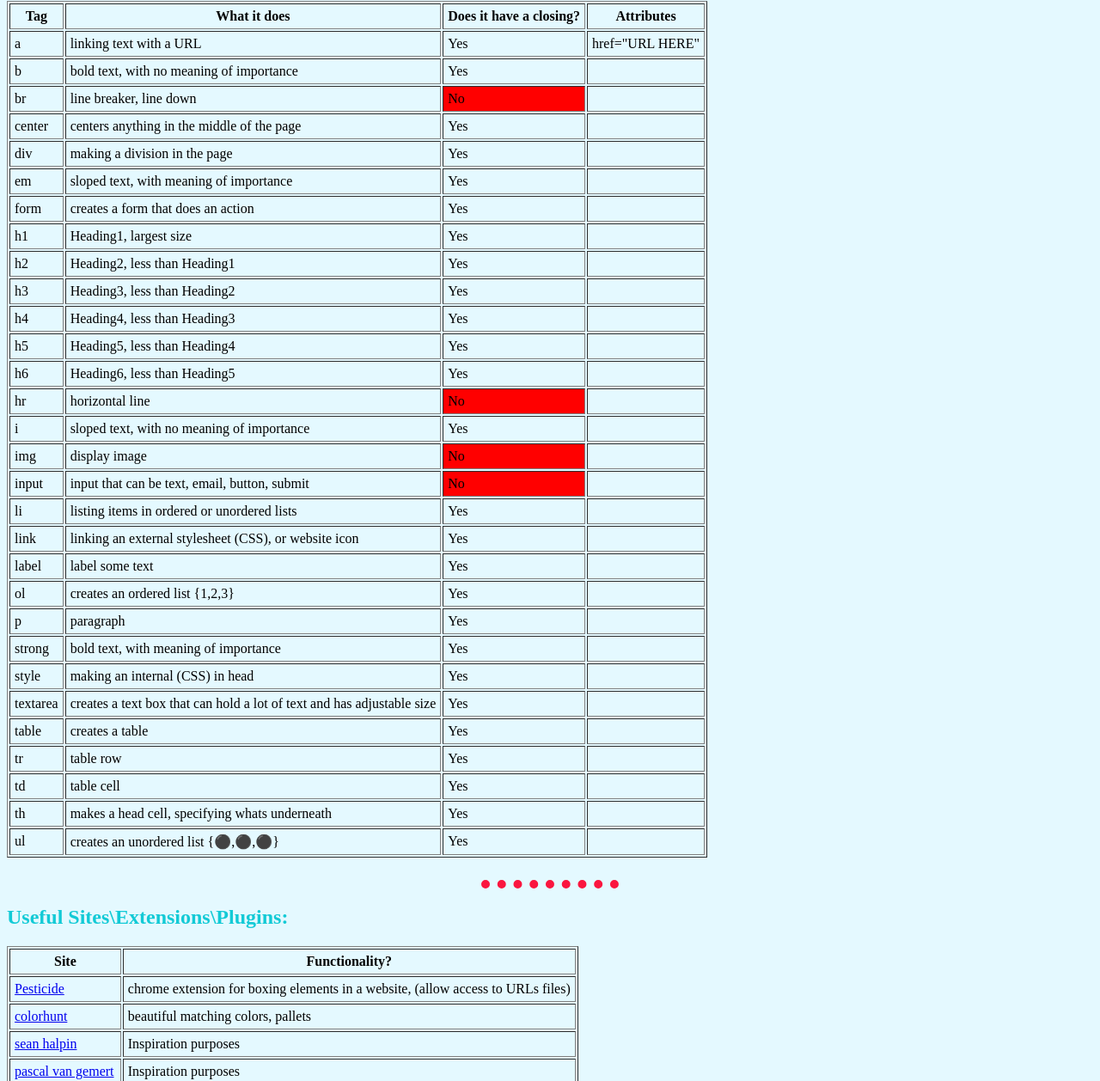
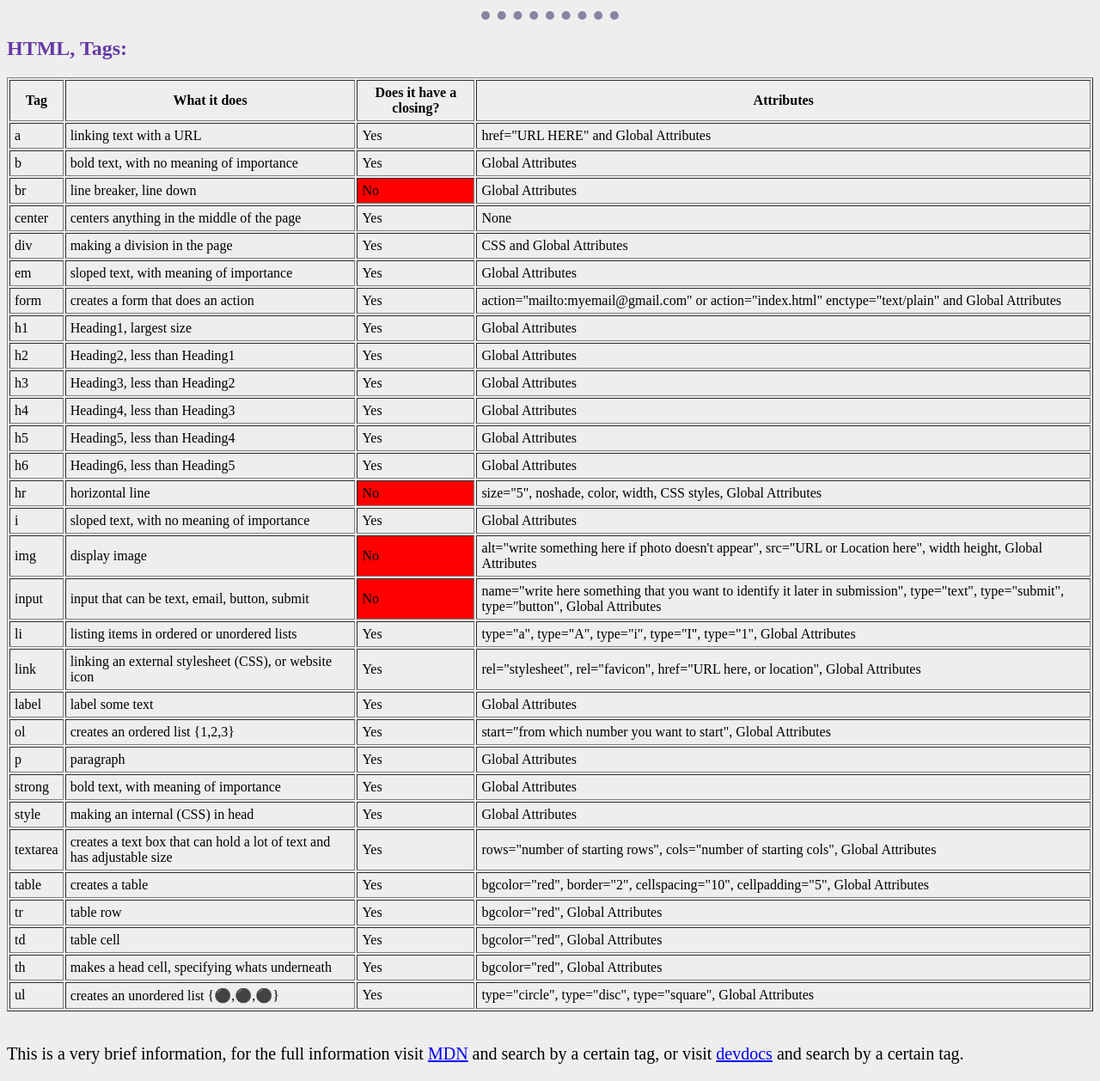
Before and after one commit to imBaraa/what-i-learned, a plain HTML site: page index.html in a window 1280 px wide. Shown: the part 1014-2272 px from the top of the page at 86% size. Drawn offline with Linux system fonts and the light colour scheme.

Commit message:
Overall changes
html tags table, sites table, appearance.

```diff
--- a/index.html
+++ b/index.html
@@ -12,22 +12,23 @@
       border-top-style: none;
       border-right-style: none;
       border-left-style: none;
-      border-color: #fa163f;
+      border-color: #8785a2;
     }
     body{
-      background-color: #e4f9ff;
+      background-color: #eeeeee;
     }
     h1{
-      color: #0fabbc;
+      color: #3f72af;
     }
     h2{
-      color: #12cad6;
+      color: #6639a6;
     }
     h3{
-      color: #12cad6;
+      color: #6639a6;
     }
     li {
       color: #fa163f;
+      font-size: 20px;
     }
   </style>
 </head>
@@ -36,6 +37,7 @@
   <center>
     <h1>HTML</h1>
     </center>
+    <p style="font-size:18px;">HTML is the shortcut for: <strong>HyperText Markup Language</strong></p>
     <hr>
     <h2>Resources for Coding HTML and CSS:</h2>
     <strong><a style="font-size: 20px;" href="https://atom.io/">Atom Code Editor</a></strong>
@@ -86,189 +88,191 @@
       <td>a</td>
       <td>linking text with a URL</td>
       <td>Yes</td>
-      <td>href="URL HERE"</td>
+      <td>href="URL HERE" and Global Attributes</td>
     </tr>
     <tr>
       <td>b</td>
       <td>bold text, with no meaning of importance</td>
       <td>Yes</td>
-      <td></td>
+      <td>Global Attributes</td>
     </tr>
     <tr>
       <td>br</td>
       <td>line breaker, line down</td>
       <td bgcolor="red">No</td>
-      <td></td>
+      <td>Global Attributes</td>
     </tr>
     <tr>
       <td>center</td>
       <td>centers anything in the middle of the page</td>
       <td>Yes</td>
-      <td></td>
+      <td>None</td>
     </tr>
     <tr>
       <td>div</td>
       <td>making a division in the page</td>
       <td>Yes</td>
-      <td></td>
+      <td>CSS and Global Attributes</td>
     </tr>
     <tr>
       <td>em</td>
       <td>sloped text, with meaning of importance</td>
       <td>Yes</td>
-      <td></td>
+      <td>Global Attributes</td>
     </tr>
     <tr>
       <td>form</td>
       <td>creates a form that does an action</td>
       <td>Yes</td>
-      <td></td>
+      <td>action="mailto:myemail@gmail.com" or action="index.html" enctype="text/plain" and Global Attributes</td>
     </tr>
     <tr>
       <td>h1</td>
       <td>Heading1, largest size</td>
       <td>Yes</td>
-      <td></td>
+      <td>Global Attributes</td>
     </tr>
     <tr>
       <td>h2</td>
       <td>Heading2, less than Heading1</td>
       <td>Yes</td>
-      <td></td>
+      <td>Global Attributes</td>
     </tr>
     <tr>
       <td>h3</td>
       <td>Heading3, less than Heading2</td>
       <td>Yes</td>
-      <td></td>
+      <td>Global Attributes</td>
     </tr>
     <tr>
       <td>h4</td>
       <td>Heading4, less than Heading3</td>
       <td>Yes</td>
-      <td></td>
+      <td>Global Attributes</td>
     </tr>
     <tr>
       <td>h5</td>
       <td>Heading5, less than Heading4</td>
       <td>Yes</td>
-      <td></td>
+      <td>Global Attributes</td>
     </tr>
     <tr>
       <td>h6</td>
       <td>Heading6, less than Heading5</td>
       <td>Yes</td>
-      <td></td>
+      <td>Global Attributes</td>
     </tr>
     <tr>
       <td>hr</td>
       <td>horizontal line</td>
       <td bgcolor="red">No</td>
-      <td></td>
+      <td>size="5", noshade, color, width, CSS styles, Global Attributes</td>
     </tr>
     <tr>
       <td>i</td>
       <td>sloped text, with no meaning of importance</td>
       <td>Yes</td>
-      <td></td>
+      <td>Global Attributes</td>
     </tr>
     <tr>
       <td>img</td>
       <td>display image</td>
       <td bgcolor="red">No</td>
-      <td></td>
+      <td>alt="write something here if photo doesn't appear", src="URL or Location here", width height, Global Attributes</td>
     </tr>
     <tr>
       <td>input</td>
       <td>input that can be text, email, button, submit</td>
       <td bgcolor="red">No</td>
-      <td></td>
+      <td>name="write here something that you want to identify it later in submission", type="text", type="submit", type="button", Global Attributes</td>
     </tr>
     <tr>
       <td>li</td>
       <td>listing items in ordered or unordered lists</td>
       <td>Yes</td>
-      <td></td>
+      <td>type="a", type="A", type="i", type="I", type="1", Global Attributes</td>
     </tr>
     <tr>
       <td>link</td>
       <td>linking an external stylesheet (CSS), or website icon</td>
       <td>Yes</td>
-      <td></td>
+      <td>rel="stylesheet", rel="favicon", href="URL here, or location", Global Attributes</td>
     </tr>
     <tr>
       <td>label</td>
       <td>label some text</td>
       <td>Yes</td>
-      <td></td>
+      <td>Global Attributes</td>
     </tr>
     <tr>
       <td>ol</td>
       <td>creates an ordered list {1,2,3}</td>
       <td>Yes</td>
-      <td></td>
+      <td>start="from which number you want to start", Global Attributes</td>
     </tr>
     <tr>
       <td>p</td>
       <td>paragraph</td>
       <td>Yes</td>
-      <td></td>
+      <td>Global Attributes</td>
     </tr>
     <tr>
       <td>strong</td>
       <td>bold text, with meaning of importance</td>
       <td>Yes</td>
-      <td></td>
+      <td>Global Attributes</td>
     </tr>
     <tr>
       <td>style</td>
       <td>making an internal (CSS) in head</td>
       <td>Yes</td>
-      <td></td>
+      <td>Global Attributes</td>
     </tr>
     <tr>
       <td>textarea</td>
       <td>creates a text box that can hold a lot of text and has adjustable size</td>
       <td>Yes</td>
-      <td></td>
+      <td>rows="number of starting rows", cols="number of starting cols", Global Attributes</td>
     </tr>
     <tr>
       <td>table</td>
       <td>creates a table</td>
       <td>Yes</td>
-      <td></td>
+      <td>bgcolor="red", border="2", cellspacing="10", cellpadding="5", Global Attributes</td>
     </tr>
     <tr>
       <td>tr</td>
       <td>table row</td>
       <td>Yes</td>
-      <td></td>
+      <td>bgcolor="red", Global Attributes</td>
     </tr>
     <tr>
       <td>td</td>
       <td>table cell</td>
       <td>Yes</td>
-      <td></td>
+      <td>bgcolor="red", Global Attributes</td>
     </tr>
     <tr>
       <td>th</td>
       <td>makes a head cell, specifying whats underneath</td>
       <td>Yes</td>
-      <td></td>
+      <td>bgcolor="red", Global Attributes</td>
     </tr>
     <tr>
       <td>ul</td>
       <td>creates an unordered list {⚫,⚫,⚫}</td>
       <td>Yes</td>
-      <td></td>
+      <td>type="circle", type="disc", type="square", Global Attributes</td>
     </tr>
   </table>
+  <br>
+  <p style="font-size: 20px;">This is a very brief information, for the full information visit <a href="https://developer.mozilla.org/en-US/docs/Web">MDN</a> and search by a certain tag, or visit <a href="https://devdocs.io/">devdocs</a> and search by a certain tag.</p>
   <!--#### Tags Table #####-->
   <br><hr>
   <h2>Useful Sites\Extensions\Plugins:</h2>
   <!--#### Sites Table #####-->
   <table cellpadding="5" border="1">
-    <th>Site</th>
+    <th>Site/Extension/Plugin</th>
     <th>Functionality?</th>
     <tr>
       <td><a href="https://chrome.google.com/webstore/detail/pesticide-for-chrome/bblbgcheenepgnnajgfpiicnbbdmmooh?hl=ar">Pesticide</a></td>
@@ -303,12 +307,31 @@
       <td>Site that shows you how websites have been in the past</td>
     </tr>
     <tr>
+      <td><a href="https://developer.mozilla.org/en-US/docs/Web">MDN</a></td>
+      <td>Universal language identifier</td>
+    </tr>
+    <tr>
       <td><a href="https://github.com/nwinkler/atom-keyboard-shortcuts">Atom's shortcuts</a></td>
       <td>Atom shortcuts manual</td>
     </tr>
   </table>
   <!--#### Sites Table #####-->
-  <br><br><br><br><br><br><hr>
+  <br><br><br><p style="font-size:24px;">Some HTML practices <strong>(Coming Soon...)</strong></p><br><br><br><hr>
+  <center>
+    <h1>CSS</h1>
+    </center>
+    <p style="font-size:18px;">CSS is the shortcut for: <strong>Cascading Style Sheet</strong></p>
+  <hr>
+  <h2>There are three types of CSS:</h2>
+  <ol>
+    <li>inline CSS</li>
+    <li>internal CSS</li>
+    <li>External CSS</li>
+  </ol>
+  <h3>1-inline CSS:</h3>
+  <p style="font-size: 20px;">is the most specific among the three types along with the tag Attributes, and it is written inside the tag brackets like this:<xmp style="font-size: 20px;">
+    <p style="font-size: 100px;">here is your text</p>
+  </xmp></p>
 </body>
 
 </html>
```
